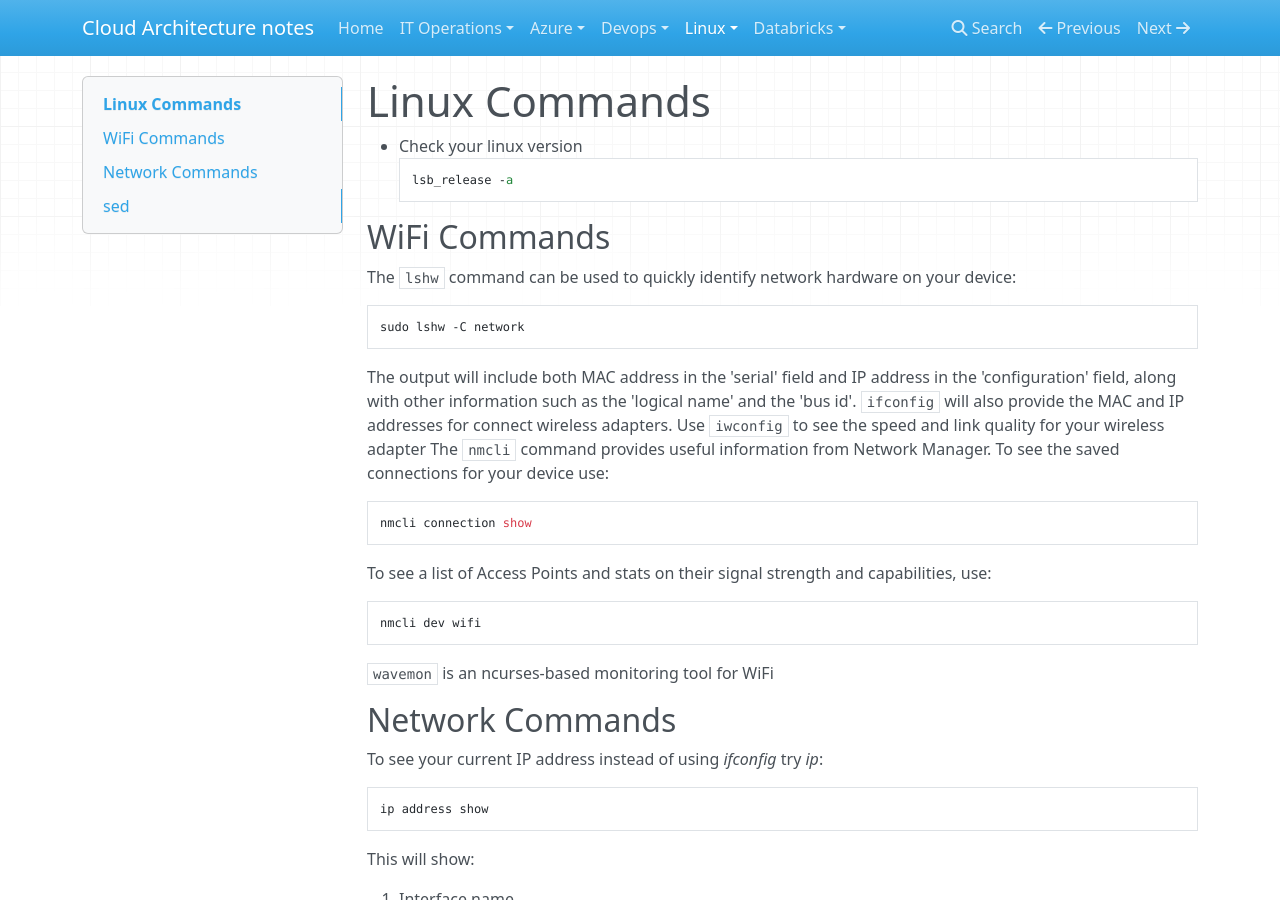
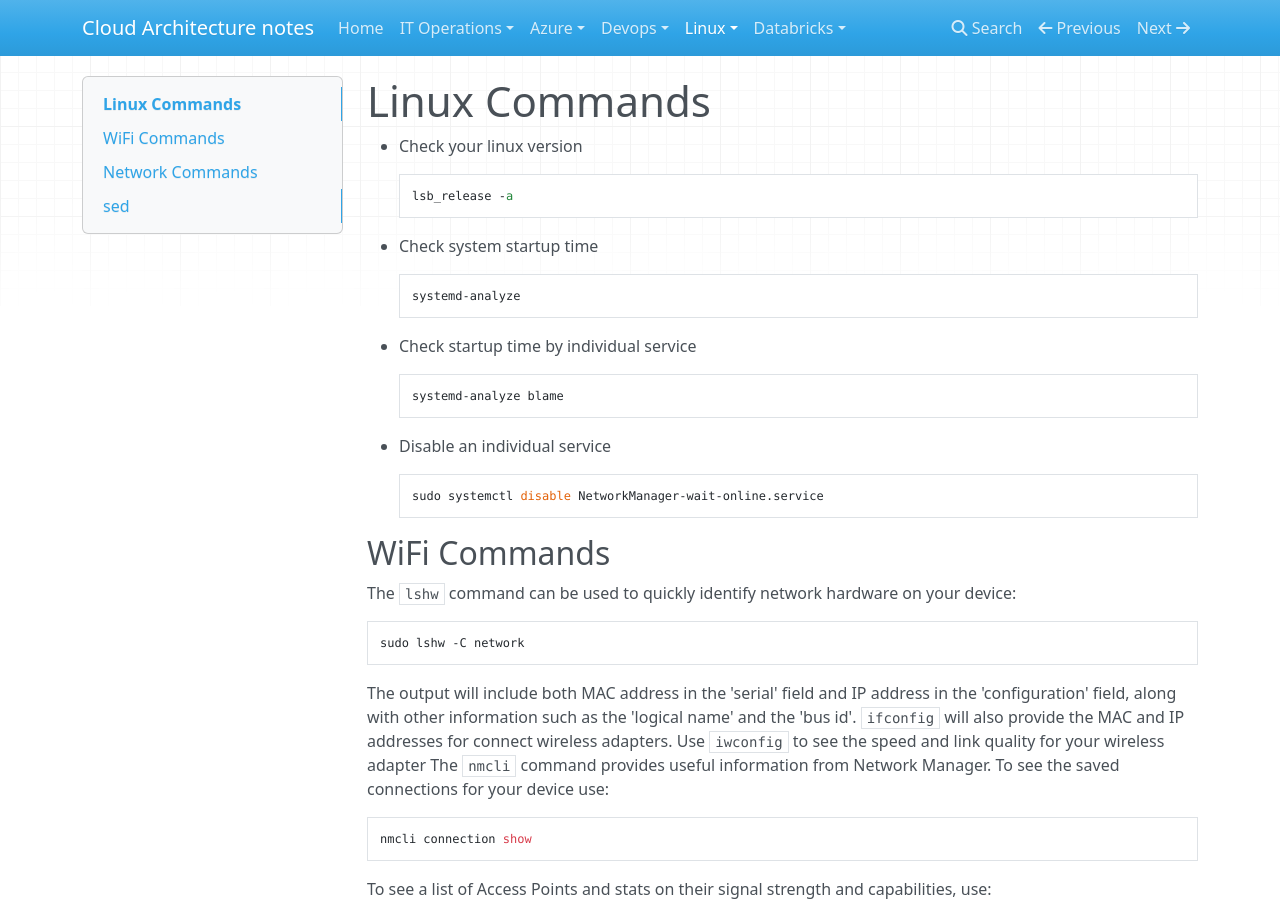
Before and after one commit to dram1964/cloudarchitect, an MkDocs documentation site: the page built from docs/linux/commands.md, in a window 1280 px wide and 900 px high. Built offline with MkDocs 1.6.1, drawn with Linux system fonts in a browser that asks for light colours; nearby versions of some CDN libraries.

```diff
--- a/docs/linux/commands.md
+++ b/docs/linux/commands.md
@@ -3,6 +3,18 @@
 - Check your linux version
 
         lsb_release -a
+
+- Check system startup time
+
+        systemd-analyze
+
+- Check  startup time by individual service
+
+        systemd-analyze blame
+
+- Disable an individual service
+
+        sudo systemctl disable NetworkManager-wait-online.service
 
 ## WiFi Commands
 The `lshw` command can be used to quickly identify network hardware on your device:
--- a/mkdocs.yml
+++ b/mkdocs.yml
@@ -25,6 +25,7 @@ nav:
     - 'Azure Networking': 'azure/networking.md'
     - 'Azure Storage': 'azure/storage.md'
     - 'PostgreSQL': 'azure/postgresql.md'
+    - 'Machine Learning': 'azure/aml.md'
   - 'Devops':
     - 'Overview': 'devops/devops.md'
     - 'Git Client': 'devops/git_commands.md'
```
Also changed, not shown: docs/azure/aml.md (added, +43 -0 lines).
